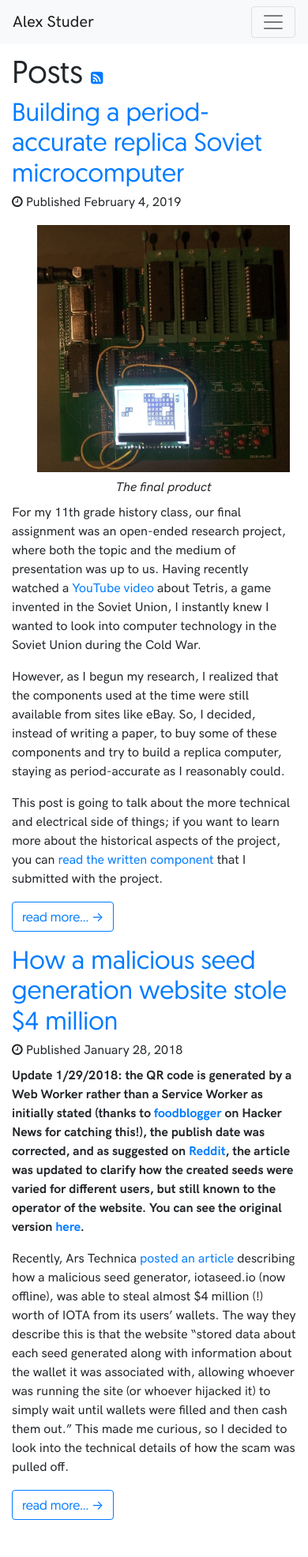
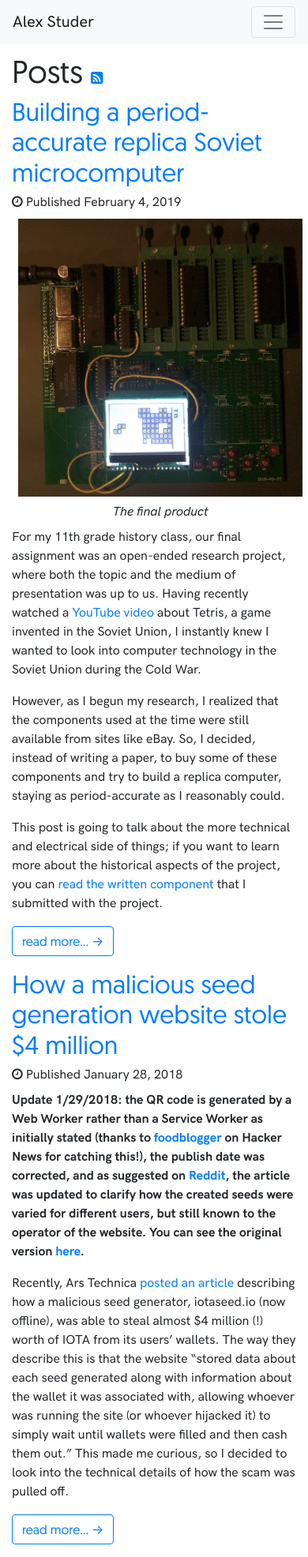
Before and after one commit to thatoddmailbox/thatoddmailbox.github.io, a Jekyll site: the page built from posts.html, in a window 390 px wide. Shown: the whole page at 79% size. Built offline with Jekyll 4.4.1, drawn with Linux system fonts in a browser that asks for light colours; nearby versions of some CDN libraries; before the commit the page ends 1941 px from its top, so only the background shows below that.

Commit message:
handle post images correctly on phones

```diff
--- a/css/post.css
+++ b/css/post.css
@@ -27,3 +27,17 @@
 	margin-top: 0.5rem;
 	text-align: center;
 }
+
+@media screen and (max-width: 768px) {
+	.post-image, .post-image-right {
+		display: block;
+		float: none;
+		clear: both;
+		width: 100%;
+	}
+	.post-image img {
+		display: block;
+		margin: 0 auto;
+		max-width: 100% !important;
+	}
+}
```
